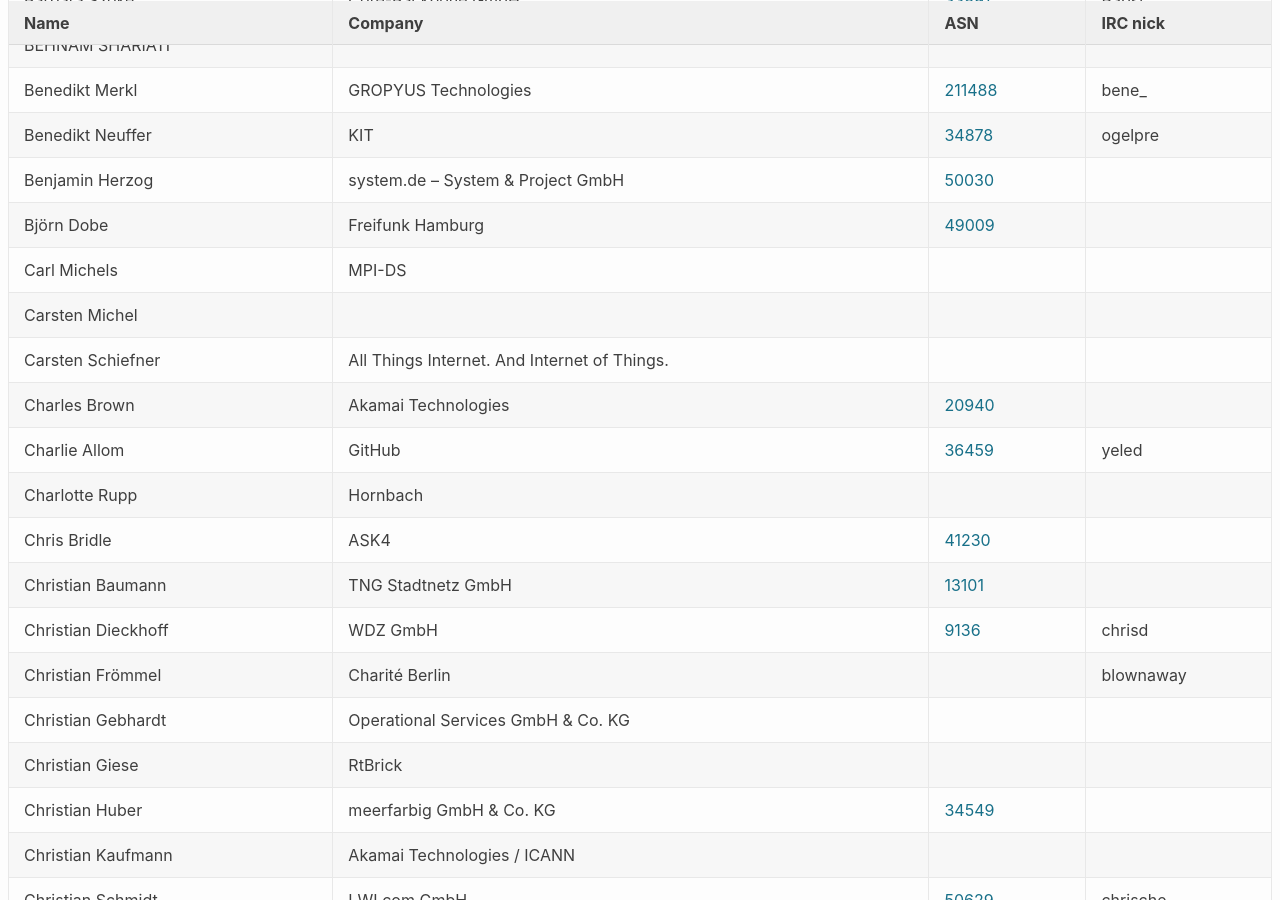
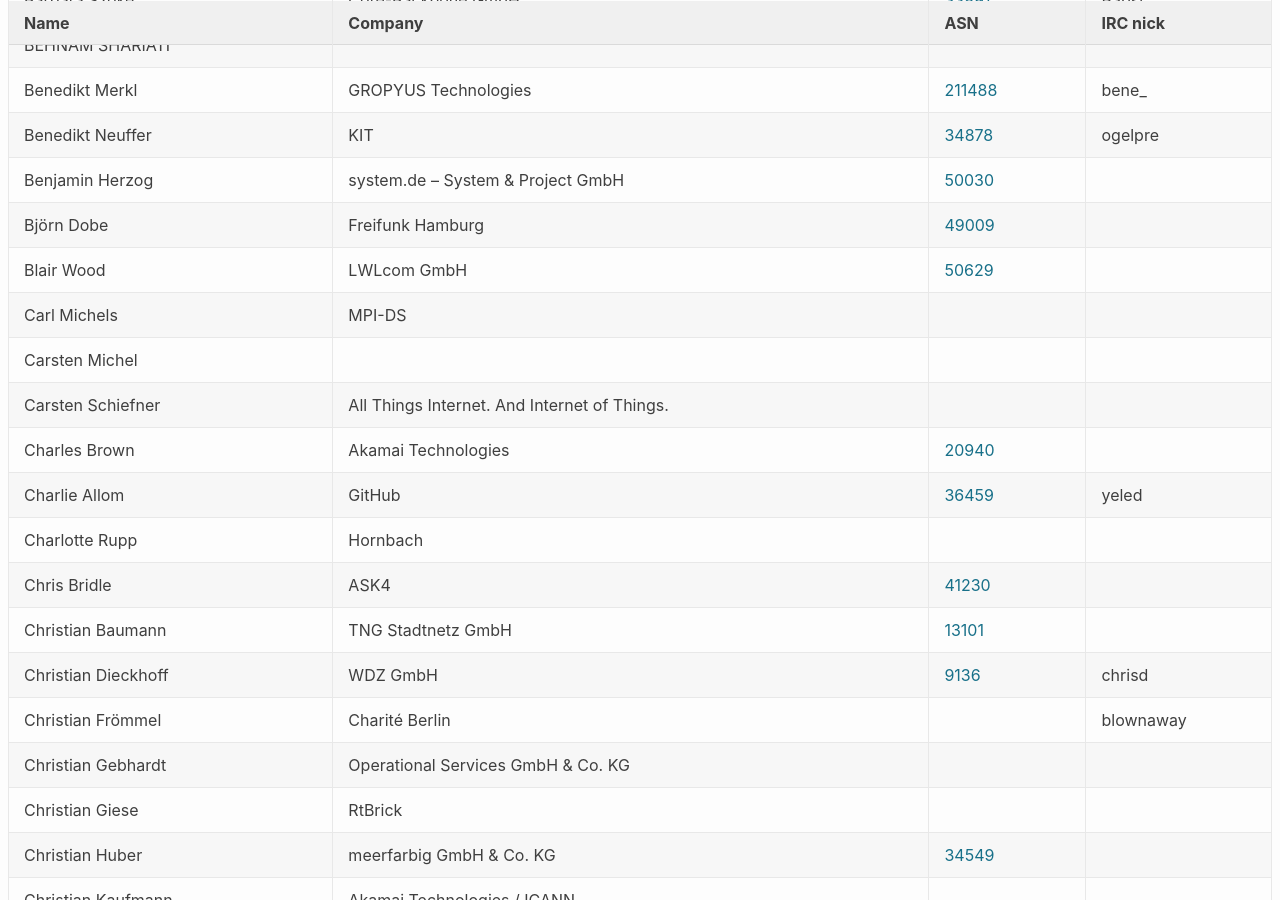
Before and after one commit to denog/pretix-attendeelist, a Jekyll site: the page built from denog15/index.md, in a window 1280 px wide and 900 px high, scrolled down 1639 px. Built offline with Jekyll 4.4.1, drawn with Linux system fonts in a browser that asks for light colours; some of the changed text lies outside the part shown.

Commit message:
Latest data: Fri Oct 20 08:48:04 UTC 2023

```diff
--- a/_data/attendees_denog15_onsite.json
+++ b/_data/attendees_denog15_onsite.json
@@ -228,6 +228,12 @@
     "asn": "49009"
   },
   {
+    "name": "Blair Wood",
+    "company": "LWLcom GmbH",
+    "irc": null,
+    "asn": "50629"
+  },
+  {
     "name": "Carl Michels",
     "company": "MPI-DS",
     "irc": null,
@@ -528,6 +534,12 @@
     "asn": null
   },
   {
+    "name": "Frank Holmes",
+    "company": "LWLcom GmbH",
+    "irc": null,
+    "asn": "50629"
+  },
+  {
     "name": "Franziska Kunsmann",
     "company": null,
     "irc": "kunsi",
```
